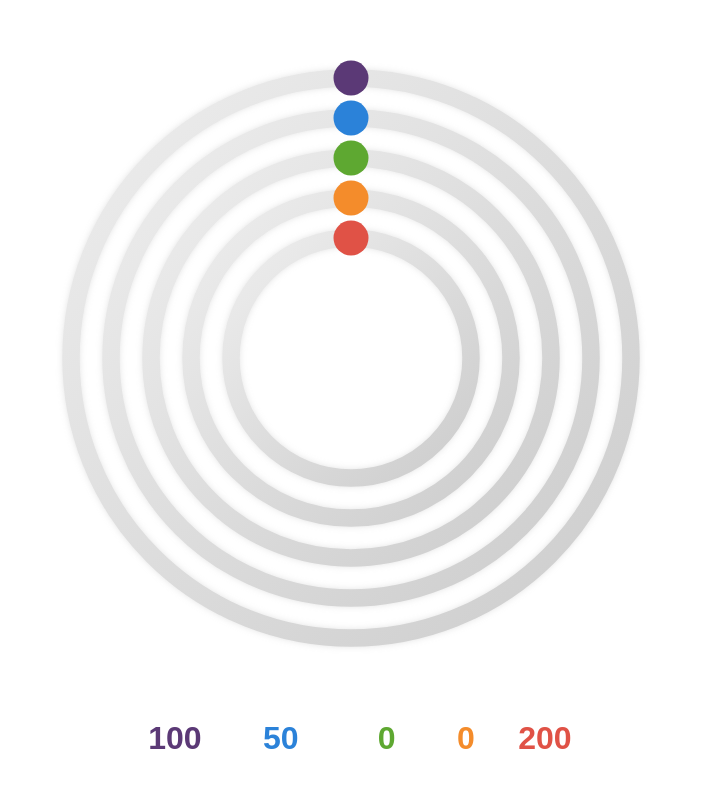
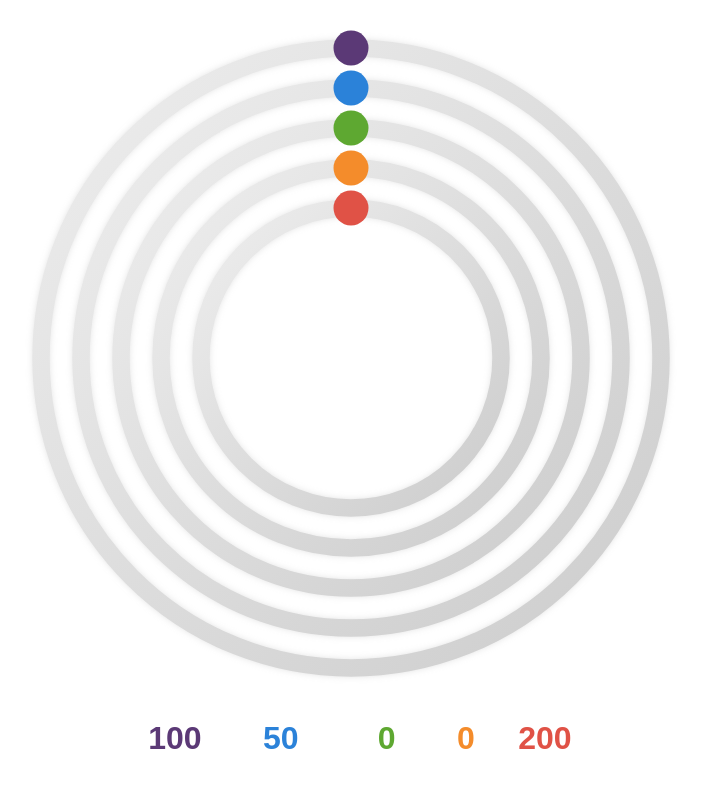
Before and after one commit to Anchiqua/Test, a plain HTML site: page index.html in a window 1280 px wide. Shown: the whole page, without its empty margins (289-990 px from the left). Drawn offline with Linux system fonts and the light colour scheme.

Commit message:
Update index.html

```diff
--- a/index.html
+++ b/index.html
@@ -15,14 +15,27 @@
   <div id="slider-wrapper" class="slider-container"></div>
 
   <script src="slider.js"></script>
+
   <script>
-    const wrapper = document.getElementById("slider-wrapper");
+  const wrapper = document.getElementById("slider-wrapper");
+  const sliderCount = 5;
 
-    new CircularSlider({ container: wrapper, color: "#5B3976", min: 100, max: 500, step: 50, radius: 280 });
-    new CircularSlider({ container: wrapper, color: "#2B82D9", min: 50, max: 1000, step: 10, radius: 240 });
-    new CircularSlider({ container: wrapper, color: "#5EA831", min: 0, max: 1000, step: 5, radius: 200 });
-    new CircularSlider({ container: wrapper, color: "#F48C2B", min: 0, max: 800, step: 80, radius: 160 });
-    new CircularSlider({ container: wrapper, color: "#E05246", min: 200, max: 1000, step: 10, radius: 120 });
-  </script>
+  for (let i = 0; i < sliderCount; i++) {
+    const size = wrapper.getBoundingClientRect().width;
+    const baseRadius = (size / 2) - 40;
+    const spacing = 40;
+
+    const radius = baseRadius - i * spacing;
+
+    new CircularSlider({
+      container: wrapper,
+      color: ["#5B3976", "#2B82D9", "#5EA831", "#F48C2B", "#E05246"][i],
+      min: [100, 50, 0, 0, 200][i],
+      max: [500, 1000, 1000, 800, 1000][i],
+      step: [50, 10, 5, 80, 10][i],
+      radius: radius
+    });
+  }
+</script>
 </body>
 </html>
```
